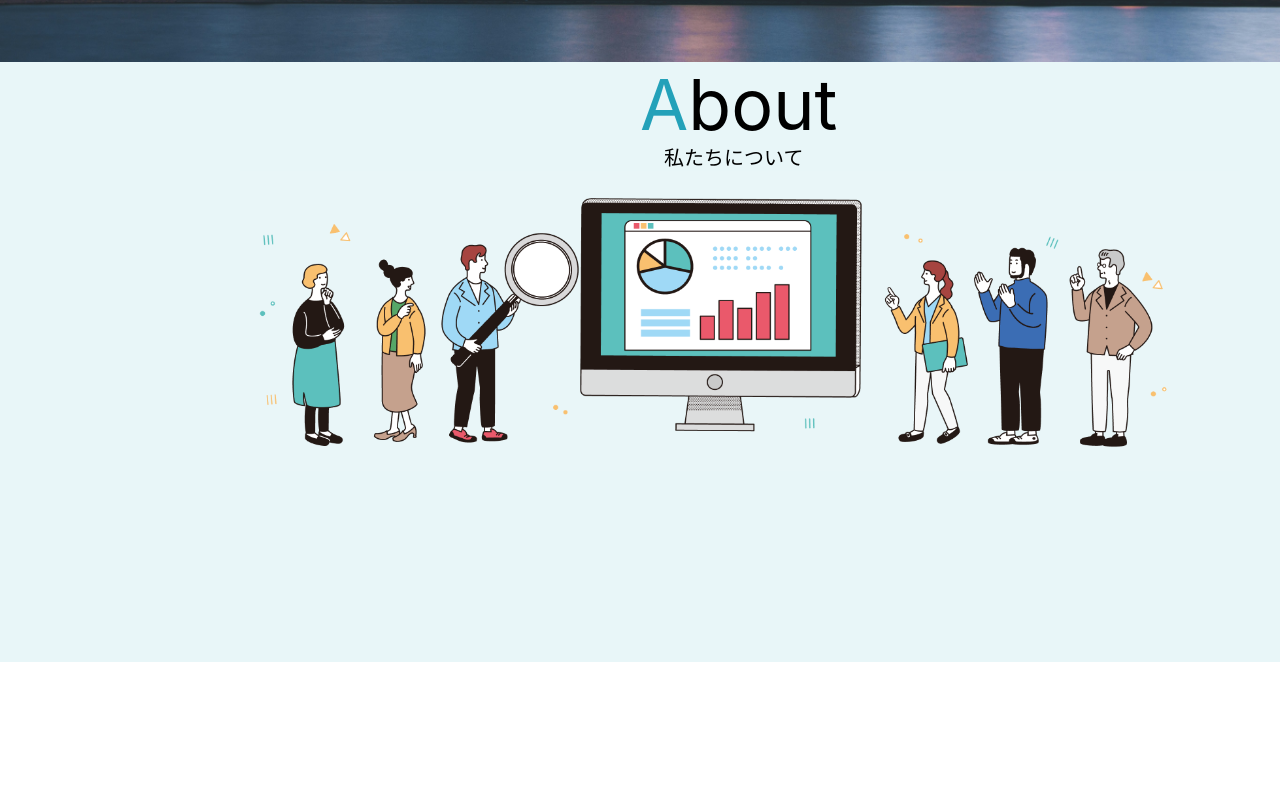
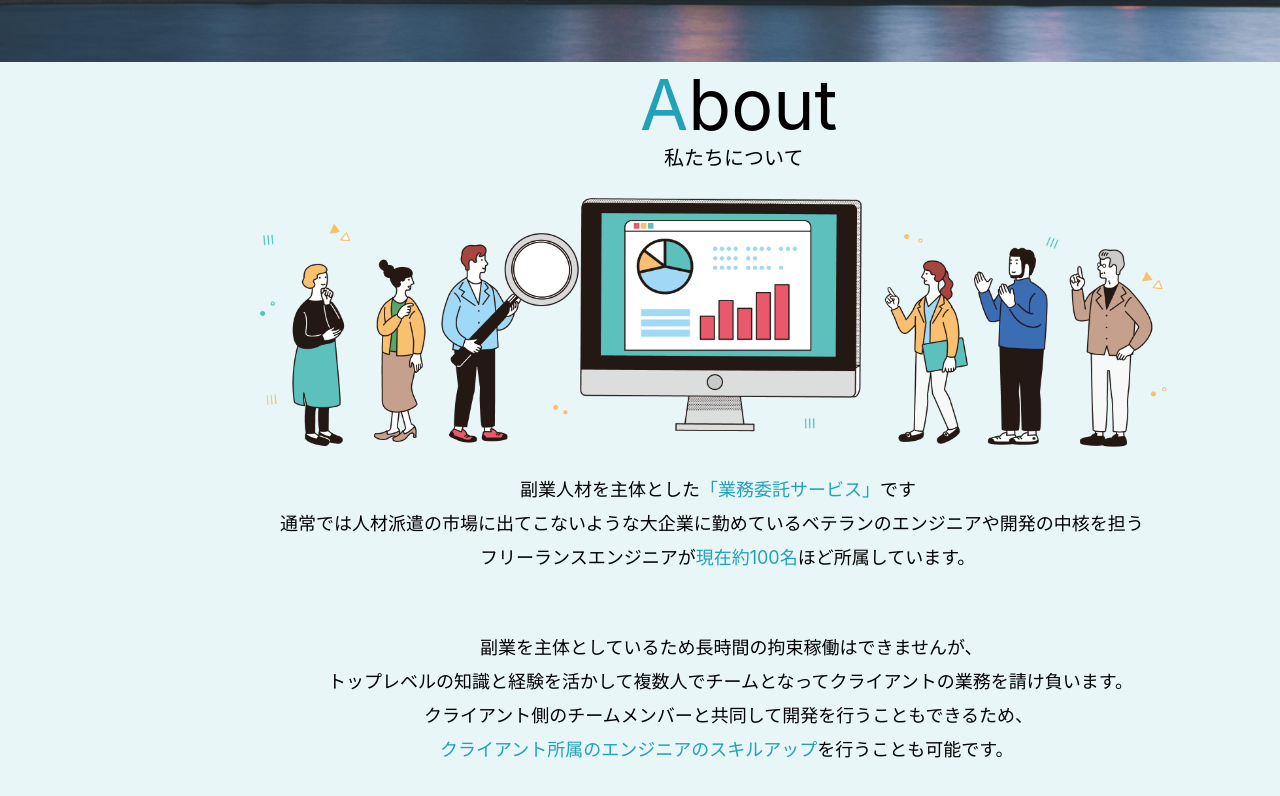
Before and after one commit to takashi823/hp-work, a React (Create React App) app: page / in a window 1280 px wide. Shown: the part 638-1434 px from the top of the page. Before the commit the page ends 1300 px from the top, so only its background shows below. Built offline with nearby package versions, Linux system fonts and the light colour scheme.

Commit message:
add: about

```diff
--- a/src/modules/home/About.tsx
+++ b/src/modules/home/About.tsx
@@ -1,5 +1,6 @@
 import { Box, SxProps, Theme } from "@mui/material";
 import figma from "../../resources/work1/images/figma.png";
+import { red } from "@mui/material/colors";
 
 export const About = () => {
   return (
@@ -8,10 +9,19 @@ export const About = () => {
           <Box className="a" sx={sx}>A</Box>
           <Box className="bout" sx={sx}>bout</Box>
     </Box>
-    <Box className="text" sx={sx}>私たちについて</Box>
+    <Box className="subtitle" sx={sx}>私たちについて</Box>
     <Box className="img" sx={sx}>
       <img width = "1000px" height =  "300px" src = {figma} />
     </Box>
+    <Box className="text" sx={sx}>副業人材を主体とした<span style={{ color: '#23a1b9' }}>「業務委託サービス」</span>です</Box>
+
+    <Box className="text2" sx={sx}>通常では人材派遣の市場に出てこないような大企業に勤めているベテランのエンジニアや開発の中核を担う</Box>
+    <Box className="text3" sx={sx}>フリーランスエンジニアが<span style={{ color: '#23a1b9' }}>現在約100名</span>ほど所属しています。</Box>
+
+    <Box className="text4" sx={sx}>副業を主体としているため長時間の拘束稼働はできませんが、</Box>
+    <Box className="text5" sx={sx}>トップレベルの知識と経験を活かして複数人でチームとなってクライアントの業務を請け負います。</Box>
+    <Box className="text6" sx={sx}>クライアント側のチームメンバーと共同して開発を行うこともできるため、</Box>
+    <Box className="text7" sx={sx}><span style={{ color: '#23a1b9' }}>クライアント所属のエンジニアのスキルアップ</span>を行うことも可能です。</Box>
 
     </Box>
   );
@@ -21,7 +31,7 @@ const sx: SxProps<Theme> = {
 
   "&.About" : {
     width: "100%",
-    height: 600,
+    height: 800,
     backgroundColor: "#e8f6f8"
   },
 
@@ -41,7 +51,7 @@ const sx: SxProps<Theme> = {
     fontSize: 70
   },
 
-  "&.text" : {
+  "&.subtitle" : {
     paddingTop: 10,
     paddingLeft: 83,
     fontSize: 20
@@ -51,5 +61,51 @@ const sx: SxProps<Theme> = {
     paddingLeft: 30,
 
   },
+  "&.text" : {
+    paddingLeft: 65,
+    fontSize: 18
+
+  },
+  "&.text2" : {
+    paddingTop: 1,
+    paddingLeft: 35,
+    fontSize: 18
+
+  },
+  "&.text3" : {
+    paddingTop: 1,
+    paddingLeft: 60,
+    fontSize: 18
+
+  },
+
+  "&.text4" : {
+    paddingTop: 8,
+    paddingLeft: 60,
+    fontSize: 18
+
+  },
+
+  "&.text5" : {
+    paddingTop: 1,
+    paddingLeft: 41,
+    fontSize: 18
+
+  },
+
+  "&.text6" : {
+    paddingTop: 1,
+    paddingLeft: 53,
+    fontSize: 18
+
+  },
+
+
+  "&.text7" : {
+    paddingTop: 1,
+    paddingLeft: 55,
+    fontSize: 18
+
+  },
 
 };
```
